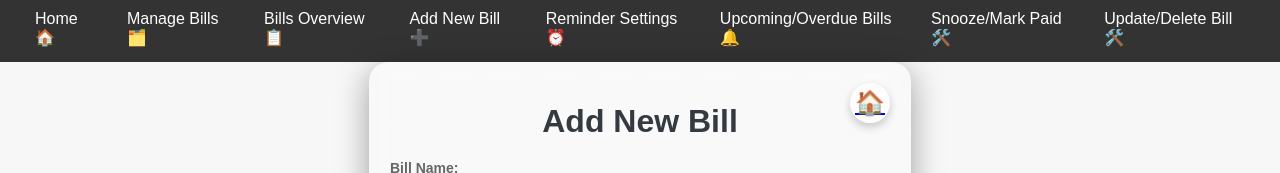
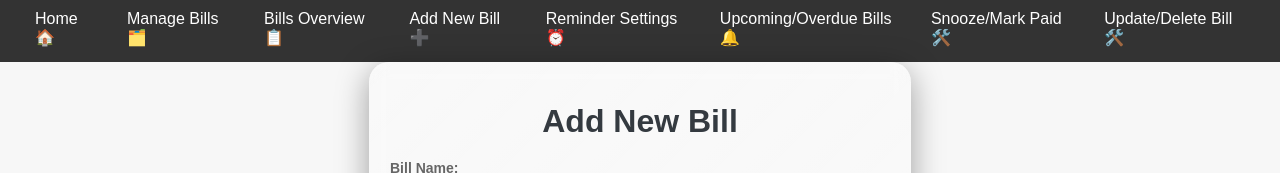
Before and after one commit to qwert123zxcv/PayPilot_FrontEnd, a React (Create React App) app: page /manage-bills/add-new-bill in a window 1280 px wide. Shown: the top 173 px of the page. Built offline with nearby package versions, Linux system fonts and the light colour scheme.

Commit message:
Update AddNewBill.js

```diff
--- a/src/components/AddNewBill/AddNewBill.js
+++ b/src/components/AddNewBill/AddNewBill.js
@@ -2,7 +2,6 @@ import React, { useState, useContext } from 'react';
 import { BillsContext } from '../../context/BillsContext';
 import { useNavigate } from 'react-router-dom';
 import './AddNewBill.css'; // Custom CSS for styling
-import { Link } from 'react-router-dom';
 
 const AddNewBill = () => {
   const { addBill } = useContext(BillsContext);  // Use the context
@@ -15,6 +14,7 @@ const AddNewBill = () => {
   const [notes, setNotes] = useState('');
   const [isRecurring, setIsRecurring] = useState(false);
   const [successMessage, setSuccessMessage] = useState('');
+  const [status, setStatus] = useState('Upcoming');
   const navigate = useNavigate();
 
   const handleFileChange = (e) => {
@@ -38,8 +38,11 @@ const AddNewBill = () => {
       attachment,
       notes,
       isRecurring,
+      status
     };
-
+    // console.log(newBill.billName + " " + newBill.billCategory + " " + newBill.dueDate
+    //   + " " + newBill.amount + " " + newBill.reminderFrequency + " " + newBill.attachment
+    //   + " " + newBill.notes + " " + newBill.isRecurring);
     addBill(newBill);  // Add the new bill to the context
     setSuccessMessage('Bill has been successfully saved!');
 
@@ -49,12 +52,6 @@ const AddNewBill = () => {
 
   return (
     <div className="add-new-bill-page">
-    <div className="home-icon">
-        <Link to="/manage-bills">
-          <div className="icon">🏠</div>
-          <div className="label">Home</div>
-        </Link>
-      </div>
       <h1>Add New Bill</h1>
       <form onSubmit={handleSubmit}>
         {/* Bill Form Fields */}
```
